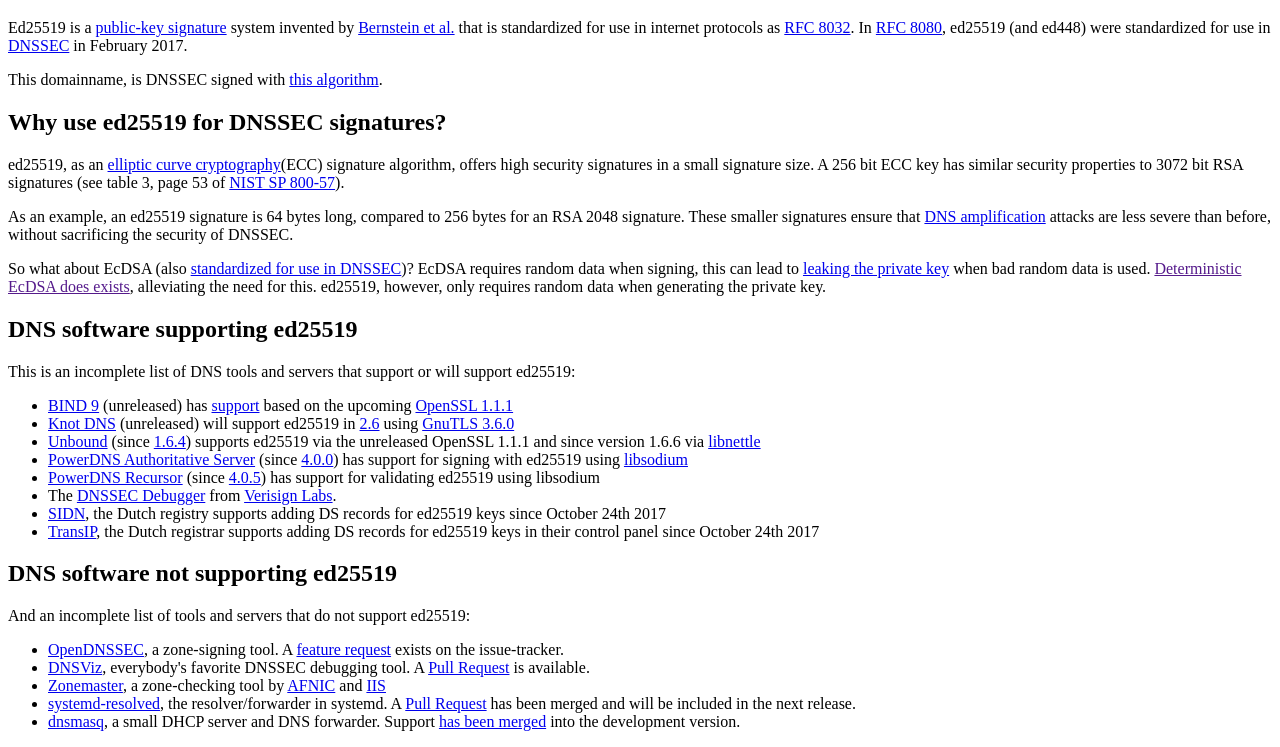
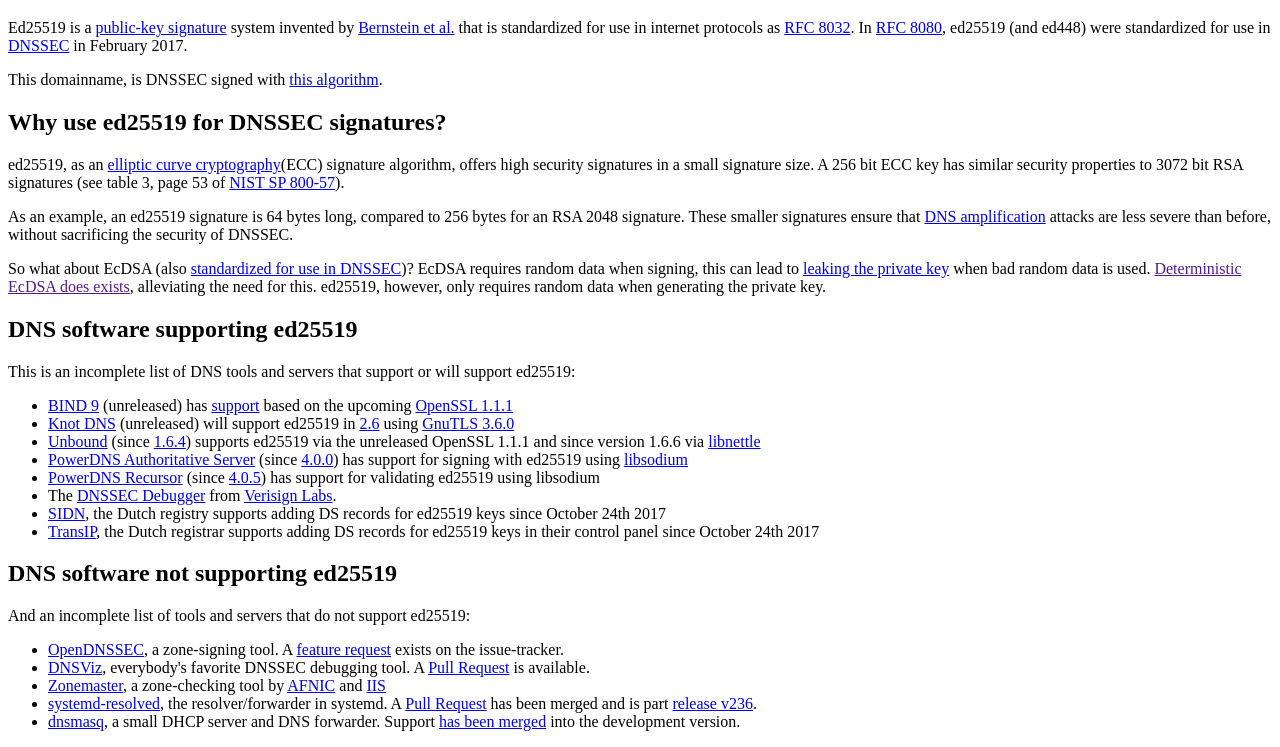
Before and after one commit to pieterlexis/ed25519.nl, a Gatsby site: page / in a window 1280 px wide. Shown: the part 61-808 px from the top of the page. Built offline with nearby package versions, Linux system fonts and the light colour scheme; Gatsby itself is replaced by a stand-in of ours.

Commit message:
systemd relase v236 supports ed25519
If all prerequisites are met, systemd release v236 supports ed25519

```diff
--- a/src/pages/index.js
+++ b/src/pages/index.js
@@ -29,7 +29,7 @@
       <li><a href="https://www.opendnssec.org/">OpenDNSSEC</a>, a zone-signing tool. A <a href="https://issues.opendnssec.org/browse/SUPPORT-222">feature request</a> exists on the issue-tracker.</li>
       <li><a href="http://dnsviz.net/">DNSViz</a>, everybody's favorite DNSSEC debugging tool. A <a href="https://github.com/dnsviz/dnsviz/pull/29">Pull Request</a> is available.</li>
       <li><a href="https://zonemaster.net/test/dfef20e1471b2009">Zonemaster</a>, a zone-checking tool by <a href="https://www.afnic.fr/en/">AFNIC</a> and <a href="https://www.iis.se/english/">IIS</a></li>
-      <li><a href="https://www.freedesktop.org/software/systemd/man/systemd-resolve.html">systemd-resolved</a>, the resolver/forwarder in systemd. A <a href="https://github.com/systemd/systemd/pull/7600">Pull Request</a> has been merged and will be included in the next release.</li>
+      <li><a href="https://www.freedesktop.org/software/systemd/man/systemd-resolve.html">systemd-resolved</a>, the resolver/forwarder in systemd. A <a href="https://github.com/systemd/systemd/pull/7600">Pull Request</a> has been merged and is part <a href="https://github.com/systemd/systemd/releases/tag/v236">release v236</a>.</li>
       <li><a href="http://www.thekelleys.org.uk/dnsmasq/doc.html">dnsmasq</a>, a small DHCP server and DNS forwarder. Support <a href="http://thekelleys.org.uk/gitweb/?p=dnsmasq.git;a=commit;h=ad9c6f06c5ceebbeda3796e1649d1226e86eb769">has been merged</a> into the development version.</li>
     </ul>
   </div>
```
